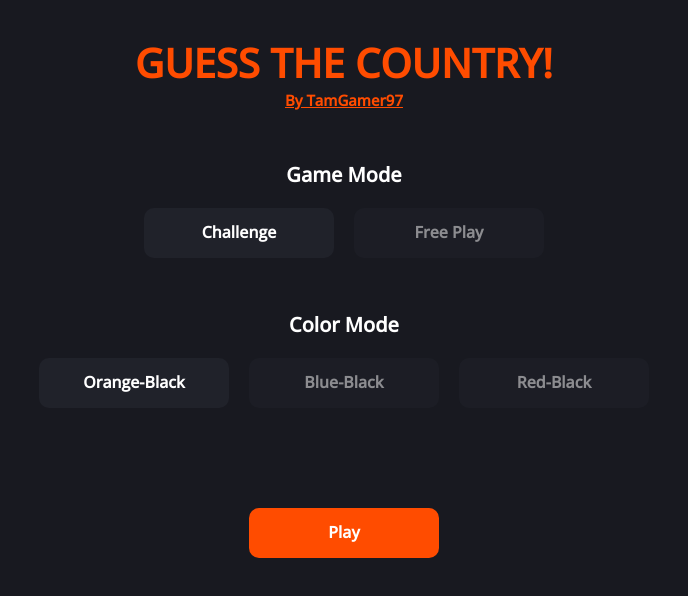
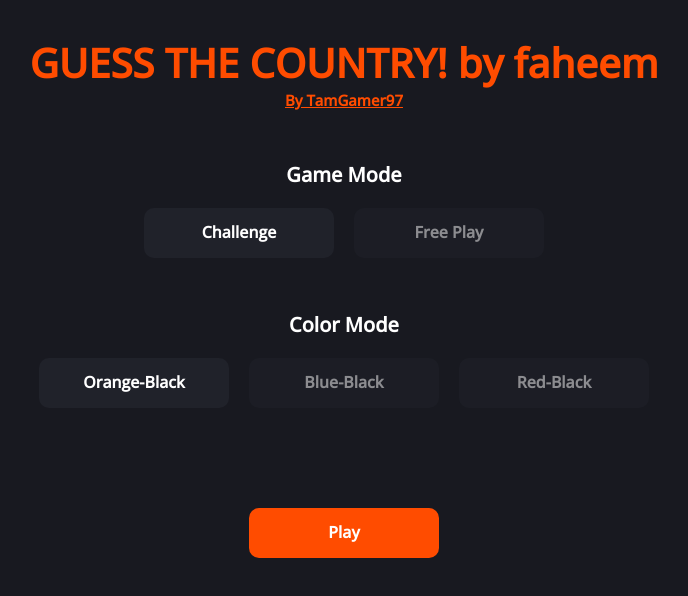
Before and after one commit to TamGamer97/guess-countries, a plain HTML site: page index.html in a window 1280 px wide. Shown: the whole page, without its empty margins (296-984 px from the left). Drawn offline with nearby package versions, Linux system fonts and the light colour scheme.

Commit message:
Update index.html

```diff
--- a/index.html
+++ b/index.html
@@ -12,7 +12,7 @@
   <body>
 
 	<div style="display: flex; justify-content: center;">
-		<h1 style="font-size: 40px; position: absolute; text-align: center; color: #ff4c00;">GUESS THE COUNTRY!</h1>
+		<h1 style="font-size: 40px; position: absolute; text-align: center; color: #ff4c00;">GUESS THE COUNTRY! by faheem</h1>
 		<h1 onclick="window.open('https://github.com/tamgamer97/guess-countries'); " style="font-size: 15px; position: absolute; top: 80px; text-align: center; text-decoration: underline;" class="creditTxt">By TamGamer97</h1>
 
 		<div>
```
